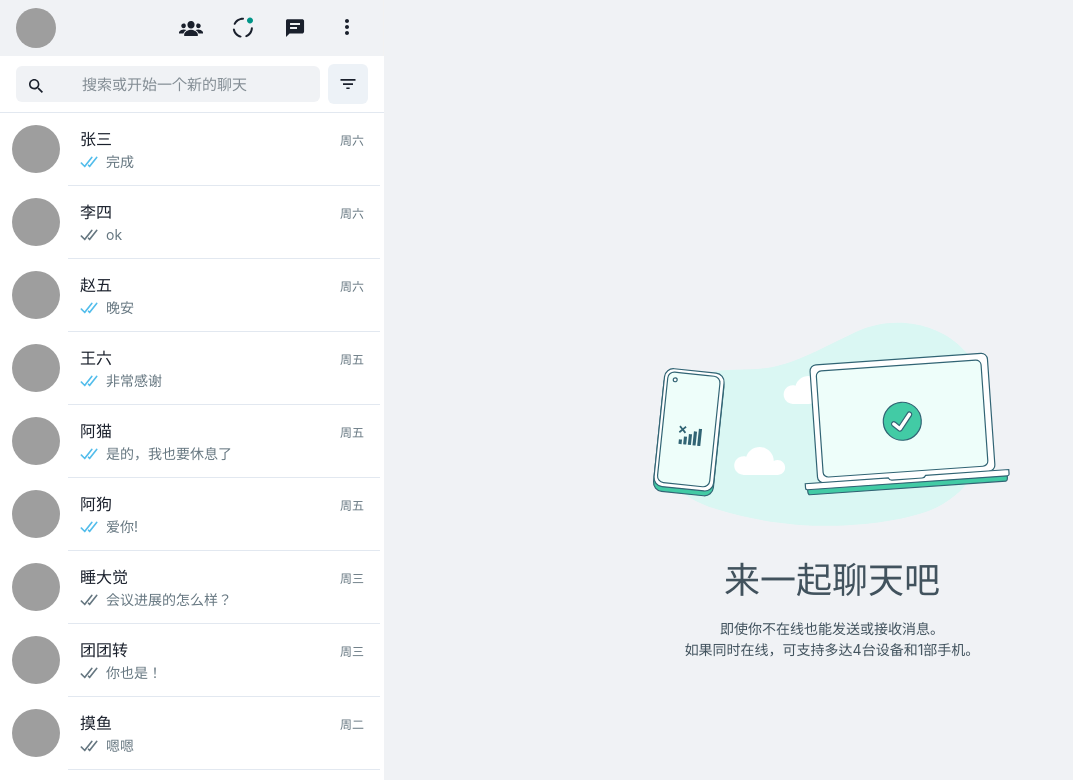
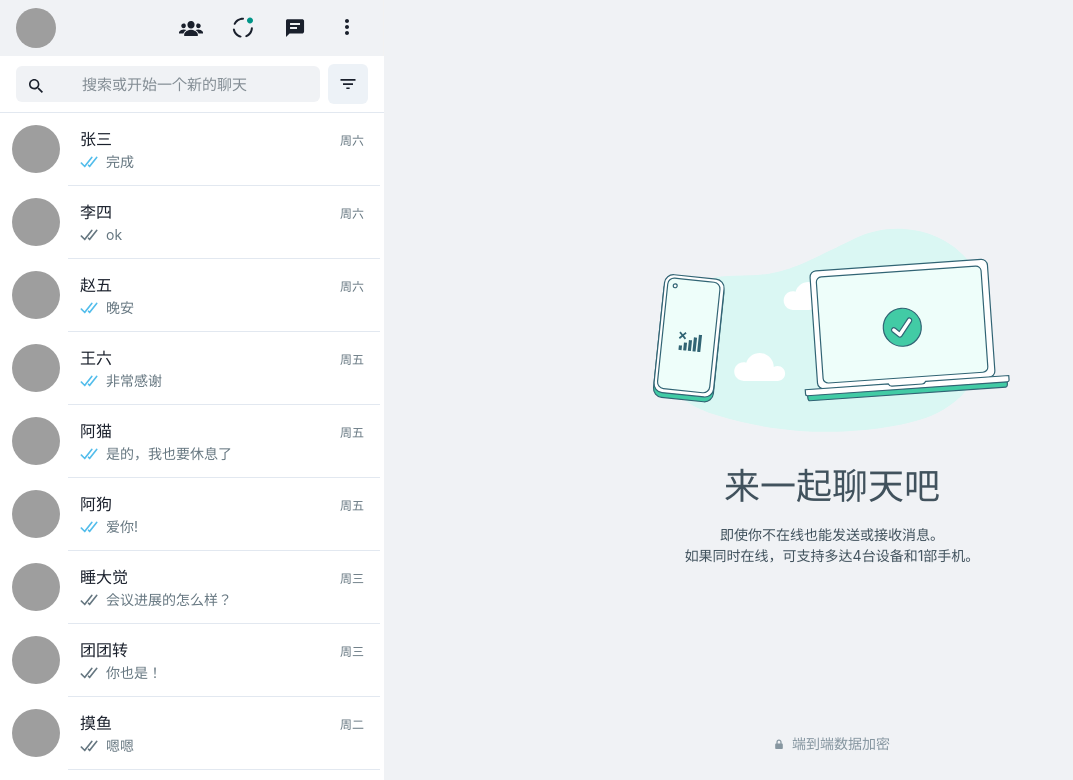
Before and after one commit to guifeel/chatapp, a React (Vite) app: page / in a window 1280 px wide. Shown: the top 780 px of the page, without its empty margins (0-1073 px from the left). Built offline with nearby package versions, Linux system fonts and the light colour scheme; grey boxes are pictures that could not be loaded.

Commit message:
100vh展示

```diff
--- a/src/App.jsx
+++ b/src/App.jsx
@@ -5,7 +5,7 @@ import { RightPanel } from './components/RightPanel';
 
 function App() {
   return (
-    <Flex>
+    <Flex h='100vh'>
       <LeftPanel />
       <RightPanel />
     </Flex>
--- a/src/components/LeftPanel.jsx
+++ b/src/components/LeftPanel.jsx
@@ -1,15 +1,17 @@
 import Header from './header';
 import { SearchPanel } from './SearchPanel';
 import { ChatList } from './ChatList';
-import { Box } from '@chakra-ui/react';
+import { Box, Flex } from '@chakra-ui/react';
 
 const LeftPanel = () => {
   return (
-    <Box w='30%'>
-      <Header />
-      <SearchPanel />
-      <ChatList />
-    </Box>
+    <Flex flexDirection='column' w='30%'>
+      <Box>
+        <Header />
+        <SearchPanel />
+      </Box>
+      <ChatList flex='1' overflow='auto' />
+    </Flex>
   );
 };
 
```
